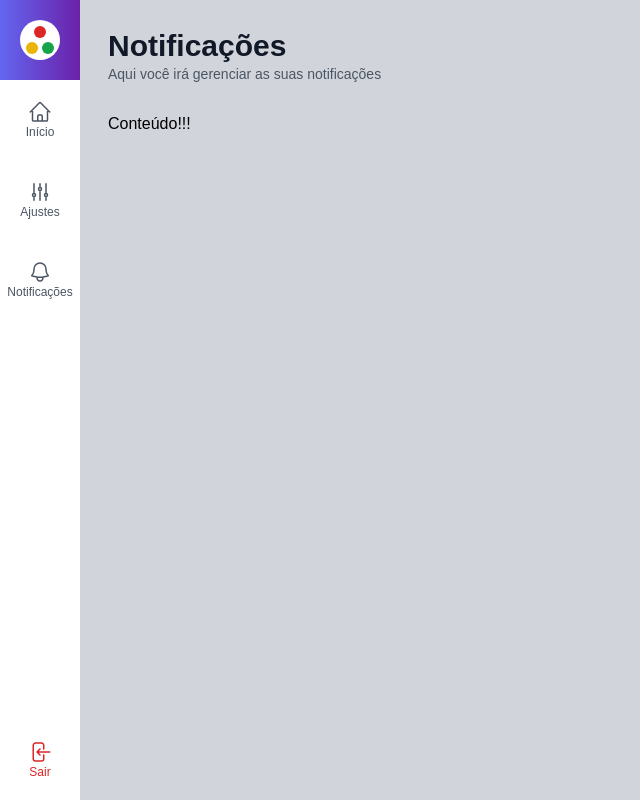
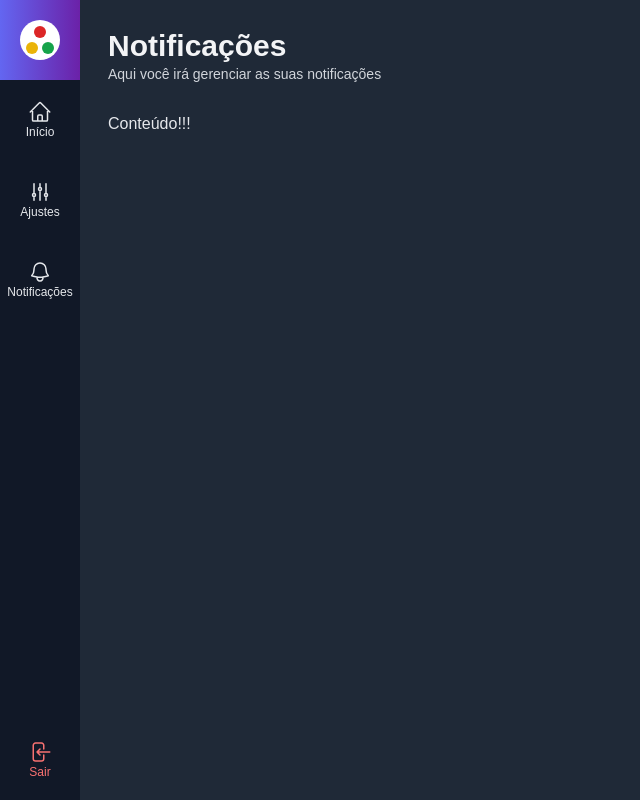
Before and after one commit to adormundo/nextjs-admin-template, a Next.js app: page /notificacoes in a window 1280 px wide. Shown: the whole page, without its empty margins (0-640 px from the left). Built offline with nearby package versions, Linux system fonts and the light colour scheme.

Commit message:
Esquema de Cores #2

```diff
--- a/src/components/template/Conteudo.tsx
+++ b/src/components/template/Conteudo.tsx
@@ -3,5 +3,5 @@
 }
 
 export default function Conteudo(props: ConteudoProps) {
-  return <div className={`flex flex-col mt-7`}>{props.children}</div>;
+  return <div className={`flex flex-col mt-7 dark:text-gray-200`}>{props.children}</div>;
 }
--- a/src/components/template/Layout.tsx
+++ b/src/components/template/Layout.tsx
@@ -10,7 +10,7 @@
 
 export default function Layout(props: LayoutProps) {
   return (
-    <div className="flex h-screen w-screen">
+    <div className="dark flex h-screen w-screen">
       <MenuLateral />
       <div className="flex flex-col w-full p-7 bg-gray-300 dark:bg-gray-800">
         <Cabecalho titulo={props.titulo} subtitulo={props.subtitulo} />
--- a/src/components/template/MenuItem.tsx
+++ b/src/components/template/MenuItem.tsx
@@ -10,9 +10,12 @@
 
 export default function MenuItem(props: MenuItemProps) {
   return (
-    <li onClick={props.onClick} className={`hover:bg-gray-100 cursor-pointer`}>
+    <li
+      onClick={props.onClick}
+      className={`hover:bg-gray-100 dark:hover:bg-gray-800 cursor-pointer`}
+    >
       <Link
-        className={`flex flex-col justify-center items-center h-20 w-20 text-gray-600 ${props.className}`}
+        className={`flex flex-col justify-center items-center h-20 w-20 text-gray-600 dark:text-gray-200 ${props.className}`}
         href={props.url ? props.url : '#'}
       >
         {props.icone} <span className="text-xs font-light">{props.texto}</span>
--- a/src/components/template/MenuLateral.tsx
+++ b/src/components/template/MenuLateral.tsx
@@ -4,7 +4,10 @@
 
 export default function MenuLateral() {
   return (
-    <aside className="flex flex-col">
+    <aside className="
+    flex flex-col
+    bg-gray-200 text-gray-700
+    dark:bg-gray-900 ">
       <div
         className={`
         flex flex-col items-center justify-center
@@ -24,7 +27,7 @@
           texto="Sair"
           icone={IconeSair}
           onClick={() => console.log('logout')}
-          className={`text-red-600 hover:bg-red-400 hover:text-white`}
+          className={`text-red-600 dark:text-red-400 hover:bg-red-400 hover:text-white dark:hover:text-white`}
         />
       </ul>
     </aside>
--- a/src/components/template/Titulo.tsx
+++ b/src/components/template/Titulo.tsx
@@ -6,8 +6,8 @@
 export default function Titulo(props: TituloProps) {
   return (
     <div>
-      <h1 className={`font-black text-3xl text-gray-900`}>{props.titulo}</h1>
-      <h2 className={`font-light text-sm text-gray-600`}>{props.subtitulo}</h2>
+      <h1 className={`font-black text-3xl text-gray-900 dark:text-gray-100`}>{props.titulo}</h1>
+      <h2 className={`font-light text-sm text-gray-600 dark:text-gray-300`}>{props.subtitulo}</h2>
     </div>
   );
 }
```
